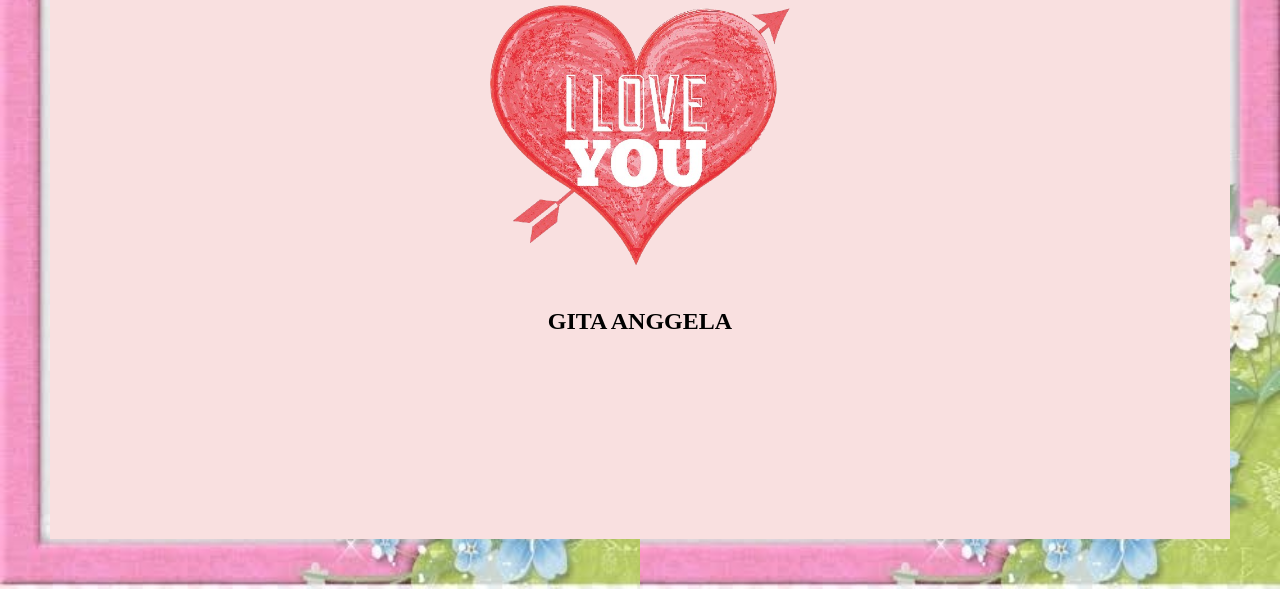
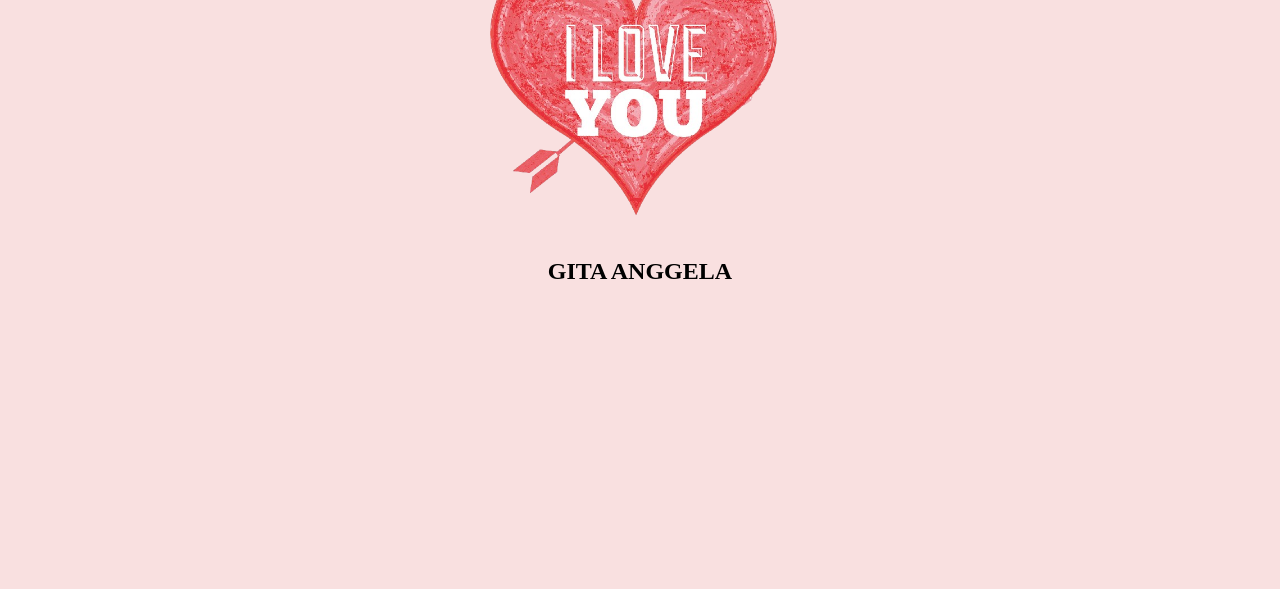
Before and after one commit to andra-source/project-ayang, a plain HTML site: page index.html in a window 1280 px wide. Shown: the part 311-900 px from the top of the page. After the commit the page ends 800 px from the top, so only its background shows below. Drawn offline with Linux system fonts and the light colour scheme.

Commit message:
Update style.css

```diff
--- a/style.css
+++ b/style.css
@@ -5,7 +5,7 @@ body {
     justify-content: center;
     align-items: center;
     background-color: #f9e0e0;
-    border: 50px solid;
+    border: 50px solid transparan;
     border-image: url('3678319_e4190.jpg') 30 round;
     overflow: hidden;
 }
```
